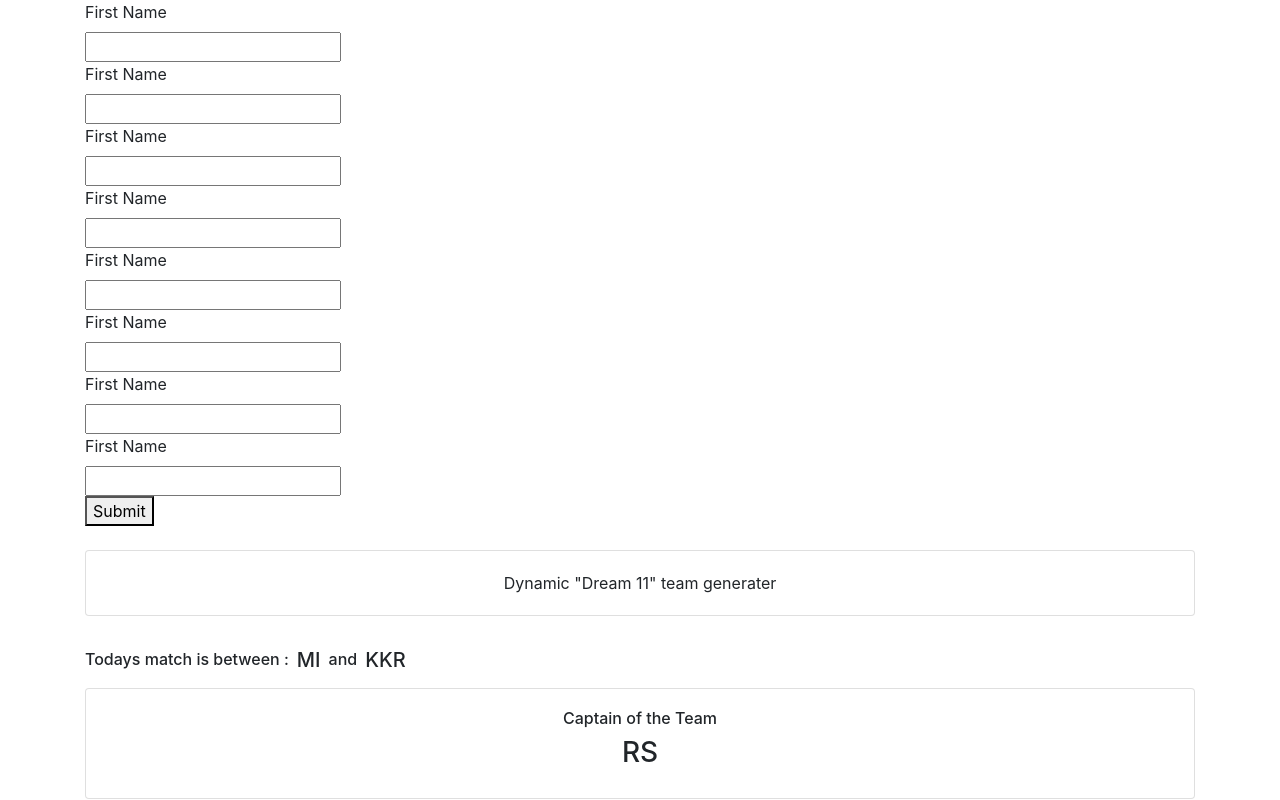
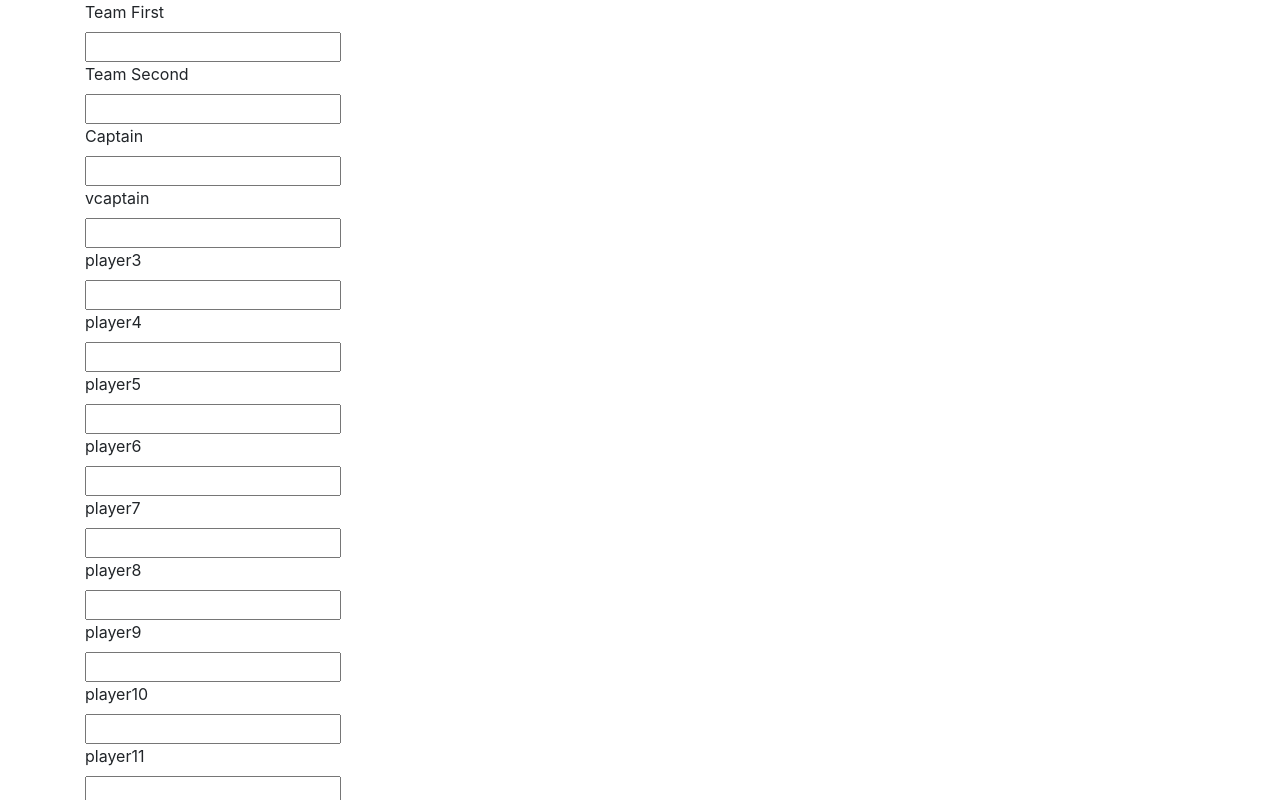
Before and after one commit to nitinchouhan1010/react-dream-11-team-generator, a React (Create React App) app: page / in a window 1280 px wide. Shown: the top 800 px of the page. Built offline with nearby package versions, Linux system fonts and the light colour scheme.

Commit message:
2 files modified

```diff
--- a/src/TeamDetail.js
+++ b/src/TeamDetail.js
@@ -3,7 +3,6 @@
 import TeamForm from "./TeamForm.js";
 
 const TeamDetail = () => {
-  console.log(Team);
   return (
     <div>
       <TeamForm />
--- a/src/TeamForm.js
+++ b/src/TeamForm.js
@@ -1,25 +1,49 @@
-import React, { useState } from "react";
+import React, { useState, useEffect } from "react";
 import { Formik } from "formik";
+import Team from "./team.json";
 
 const TeamForm = () => {
+  const [count, setCount] = useState(Team);
+  var temp;
+
+  useEffect(() => {
+    setCount(temp);
+    console.log(count);
+  });
   return (
     <div class="container">
       <Formik
-        initialValues={{ email: "" }}
-        validate={values => {
-          const errors = {};
-          if (!values.email) {
-            errors.email = "Required";
-          } else if (
-            !/^[A-Z0-9._%+-]+@[A-Z0-9.-]+\.[A-Z]{2,}$/i.test(values.email)
-          ) {
-            errors.email = "Invalid email address";
-          }
-          return errors;
+        initialValues={{
+          TeamFirst: "",
+          TeamSecond: "",
+          captain: "",
+          vcaptain: "",
+          player3: "",
+          player4: "",
+          player5: "",
+          player6: "",
+          player7: "",
+          player8: "",
+          player9: "",
+          player10: "",
+          player11: ""
         }}
+        // validate={values => {
+        //   const errors = {};
+        //   if (!values.email) {
+        //     errors.email = "Required";
+        //   } else if (
+        //     !/^[A-Z0-9._%+-]+@[A-Z0-9.-]+\.[A-Z]{2,}$/i.test(values.email)
+        //   ) {
+        //     errors.email = "Invalid email address";
+        //   }
+        //   return errors;
+        // }}
         onSubmit={(values, { setSubmitting }) => {
+          temp = values;
+          console.log(temp);
           setTimeout(() => {
-            alert(JSON.stringify(values, null, 2));
+            alert(JSON.stringify(values));
             setSubmitting(false);
           }, 400);
         }}
@@ -32,121 +56,174 @@
           handleBlur,
           handleSubmit,
           isSubmitting
-          /* and other goodies */
         }) => (
           <form onSubmit={handleSubmit}>
             <div>
-              <label htmlFor="email" class="w-100">
-                First Name
+              <label htmlFor="TeamFirst" class="w-100">
+                Team First
               </label>
               <input
-                type="email"
-                name="email"
+                type="text"
+                name="TeamFirst"
                 onChange={handleChange}
                 onBlur={handleBlur}
-                value={values.email}
+                value={values.TeamFirst}
               />
-              {errors.email && touched.email && errors.email}
             </div>
 
             <div>
-              <label htmlFor="email" class="w-100">
-                First Name
+              <label htmlFor="TeamSecond" class="w-100">
+                Team Second
               </label>
               <input
-                type="email"
-                name="email"
+                type="text"
+                name="TeamSecond"
                 onChange={handleChange}
                 onBlur={handleBlur}
-                value={values.email}
+                value={values.TeamSecond}
               />
-              {errors.email && touched.email && errors.email}
             </div>
-
-
             <div>
-              <label htmlFor="email" class="w-100">
-                First Name
+              <label htmlFor="captain" class="w-100">
+                Captain
               </label>
               <input
-                type="email"
-                name="email"
+                type="text"
+                name="captain"
                 onChange={handleChange}
                 onBlur={handleBlur}
-                value={values.email}
+                value={values.captain}
               />
-              {errors.email && touched.email && errors.email}
-            </div>
-
-
-            <div>
-              <label htmlFor="email" class="w-100">
-                First Name
-              </label>
-              <input
-                type="email"
-                name="email"
-                onChange={handleChange}
-                onBlur={handleBlur}
-                value={values.email}
-              />
-              {errors.email && touched.email && errors.email}
             </div>
 
             <div>
-              <label htmlFor="email" class="w-100">
-                First Name
+              <label htmlFor="vcaptain" class="w-100">
+                vcaptain
               </label>
               <input
-                type="email"
-                name="email"
+                type="text"
+                name="vcaptain"
                 onChange={handleChange}
                 onBlur={handleBlur}
-                value={values.email}
+                value={values.vcaptain}
               />
-              {errors.email && touched.email && errors.email}
             </div>
 
             <div>
-              <label htmlFor="email" class="w-100">
-                First Name
+              <label htmlFor="player3" class="w-100">
+                player3
               </label>
               <input
-                type="email"
-                name="email"
+                type="text"
+                name="player3"
                 onChange={handleChange}
                 onBlur={handleBlur}
-                value={values.email}
+                value={values.player3}
               />
-              {errors.email && touched.email && errors.email}
             </div>
 
+            <div>
+              <label htmlFor="player4" class="w-100">
+                player4
+              </label>
+              <input
+                type="text"
+                name="player4"
+                onChange={handleChange}
+                onBlur={handleBlur}
+                value={values.player4}
+              />
+            </div>
 
             <div>
-              <label htmlFor="email" class="w-100">
-                First Name
+              <label htmlFor="player5" class="w-100">
+                player5
               </label>
               <input
-                type="email"
-                name="email"
+                type="text"
+                name="player5"
                 onChange={handleChange}
                 onBlur={handleBlur}
-                value={values.email}
+                value={values.player5}
               />
-              {errors.email && touched.email && errors.email}
             </div>
+
             <div>
-              <label htmlFor="email" class="w-100">
-                First Name
+              <label htmlFor="player6" class="w-100">
+                player6
               </label>
               <input
-                type="email"
-                name="email"
+                type="text"
+                name="player6"
                 onChange={handleChange}
                 onBlur={handleBlur}
-                value={values.email}
+                value={values.player6}
               />
-              {errors.email && touched.email && errors.email}
+            </div>
+
+            <div>
+              <label htmlFor="player7" class="w-100">
+                player7
+              </label>
+              <input
+                type="text"
+                name="player7"
+                onChange={handleChange}
+                onBlur={handleBlur}
+                value={values.player7}
+              />
+            </div>
+
+            <div>
+              <label htmlFor="player8" class="w-100">
+                player8
+              </label>
+              <input
+                type="text"
+                name="player8"
+                onChange={handleChange}
+                onBlur={handleBlur}
+                value={values.player8}
+              />
+            </div>
+
+            <div>
+              <label htmlFor="player9" class="w-100">
+                player9
+              </label>
+              <input
+                type="text"
+                name="player9"
+                onChange={handleChange}
+                onBlur={handleBlur}
+                value={values.player9}
+              />
+            </div>
+
+            <div>
+              <label htmlFor="player10" class="w-100">
+                player10
+              </label>
+              <input
+                type="text"
+                name="player10"
+                onChange={handleChange}
+                onBlur={handleBlur}
+                value={values.player10}
+              />
+            </div>
+
+            <div>
+              <label htmlFor="player11" class="w-100">
+                player11
+              </label>
+              <input
+                type="text"
+                name="player11"
+                onChange={handleChange}
+                onBlur={handleBlur}
+                value={values.player11}
+              />
             </div>
             <button type="submit" disabled={isSubmitting}>
               Submit
```
